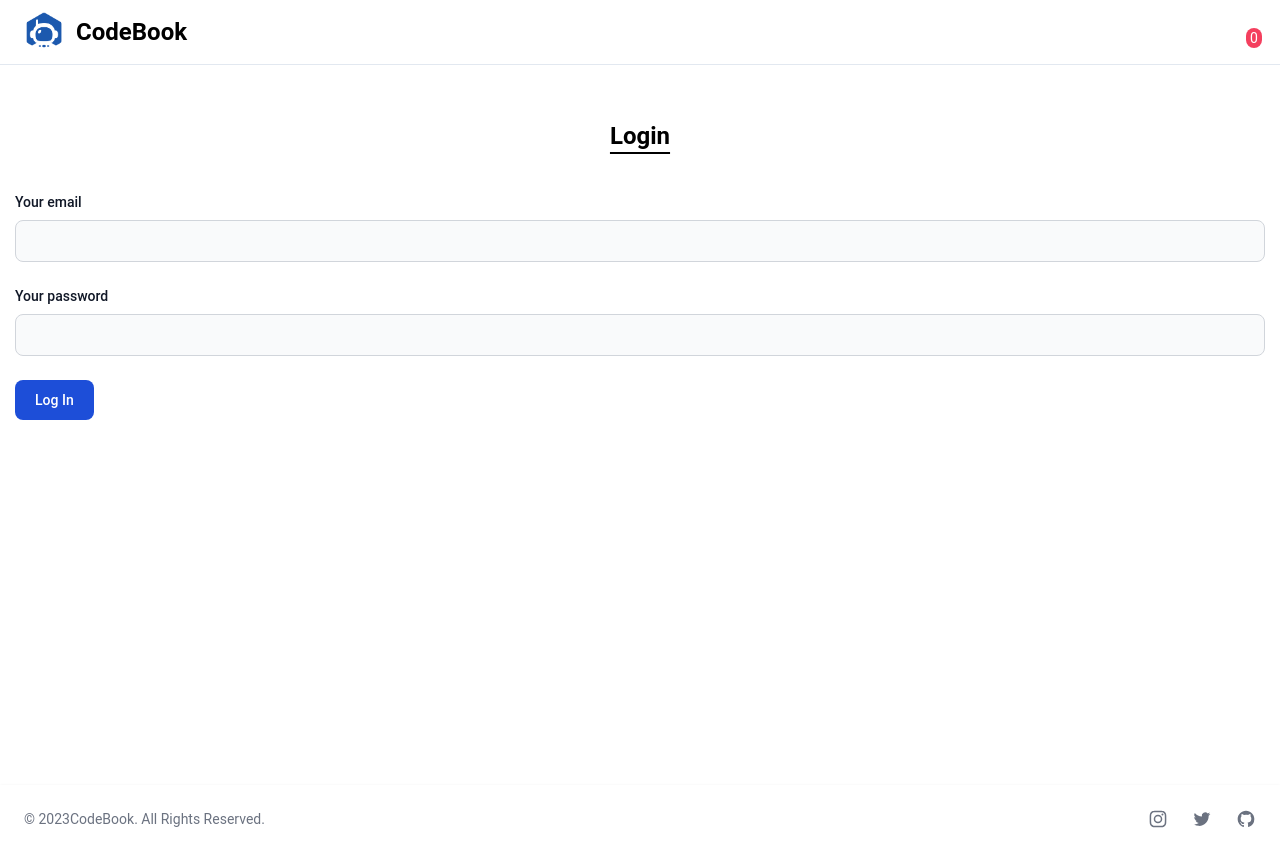
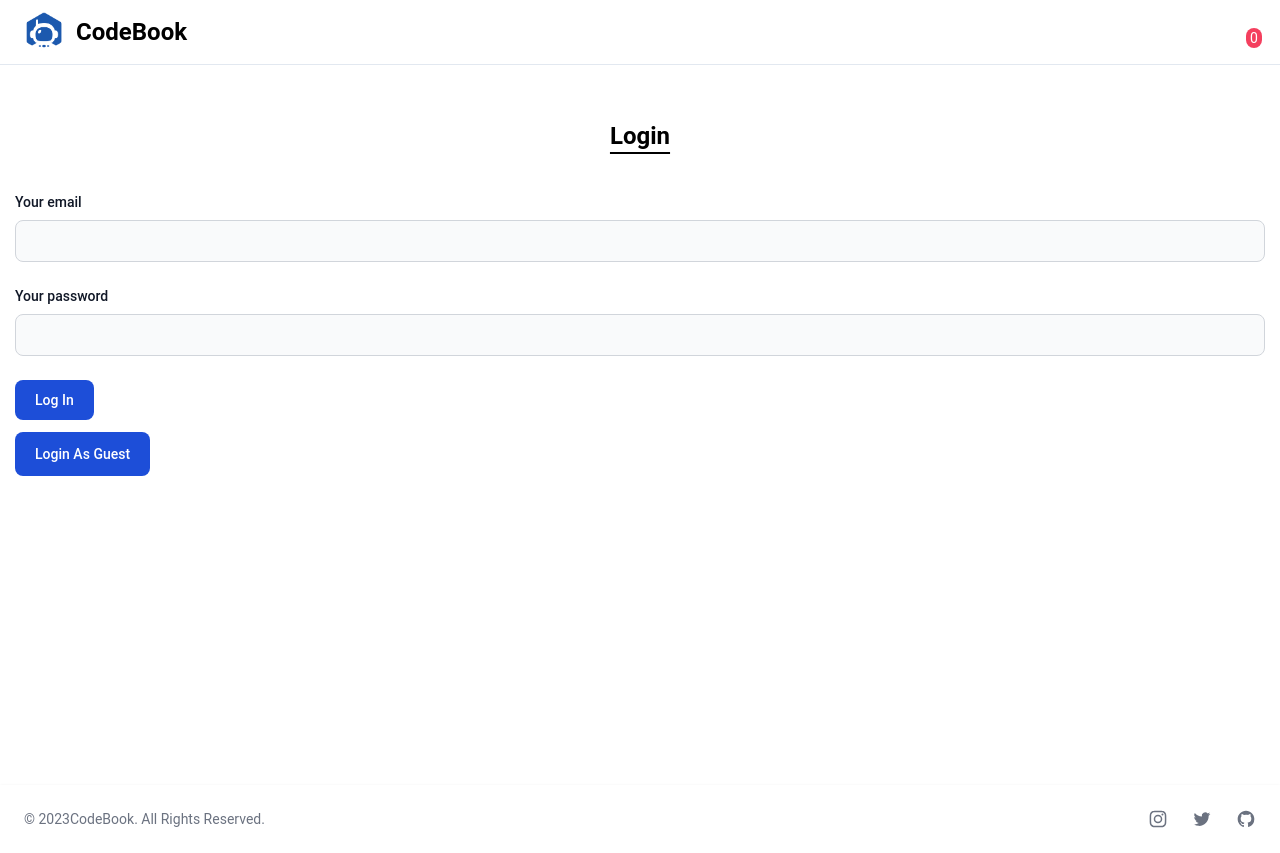
Before and after one commit to maggickkw/CodeBook, a React (Create React App) app: page /login in a window 1280 px wide. Built offline with nearby package versions, Linux system fonts and the light colour scheme.

Commit message:
Login as Guest

```diff
--- a/src/pages/Login.js
+++ b/src/pages/Login.js
@@ -29,7 +29,25 @@
    }
  }
 
+  async function handleGuestLogin() {
+    email.current.value = "wind@example.com";
+    password.current.value = "learnreact";
+    try {
+      const authDetail = {
+        email: email.current.value,
+        password: password.current.value,
+      };
 
+      const data = await login(authDetail);
+      data.accessToken ? navigate("/products") : toast.error(data);
+    } catch (error) {
+      toast.error(error.message, {
+        closeButton: true,
+        position: "bottom-center",
+      });
+    }
+
+   }
 
 
 
@@ -80,7 +98,7 @@
           Log In
         </button>
       </form>
-      {/* <button className="mt-3 cursor-pointer text-white bg-blue-700 hover:bg-blue-800 focus:ring-4 focus:outline-none focus:ring-blue-300 font-medium rounded-lg text-sm w-full sm:w-auto px-5 py-3 text-center dark:bg-blue-600 dark:hover:bg-blue-700 dark:focus:ring-blue-800">Login As Guest</button> */}
+      <button onClick={handleGuestLogin} className="mt-3 cursor-pointer text-white bg-blue-700 hover:bg-blue-800 focus:ring-4 focus:outline-none focus:ring-blue-300 font-medium rounded-lg text-sm w-full sm:w-auto px-5 py-3 text-center dark:bg-blue-600 dark:hover:bg-blue-700 dark:focus:ring-blue-800">Login As Guest</button>
     </main>
   );
 };
```
